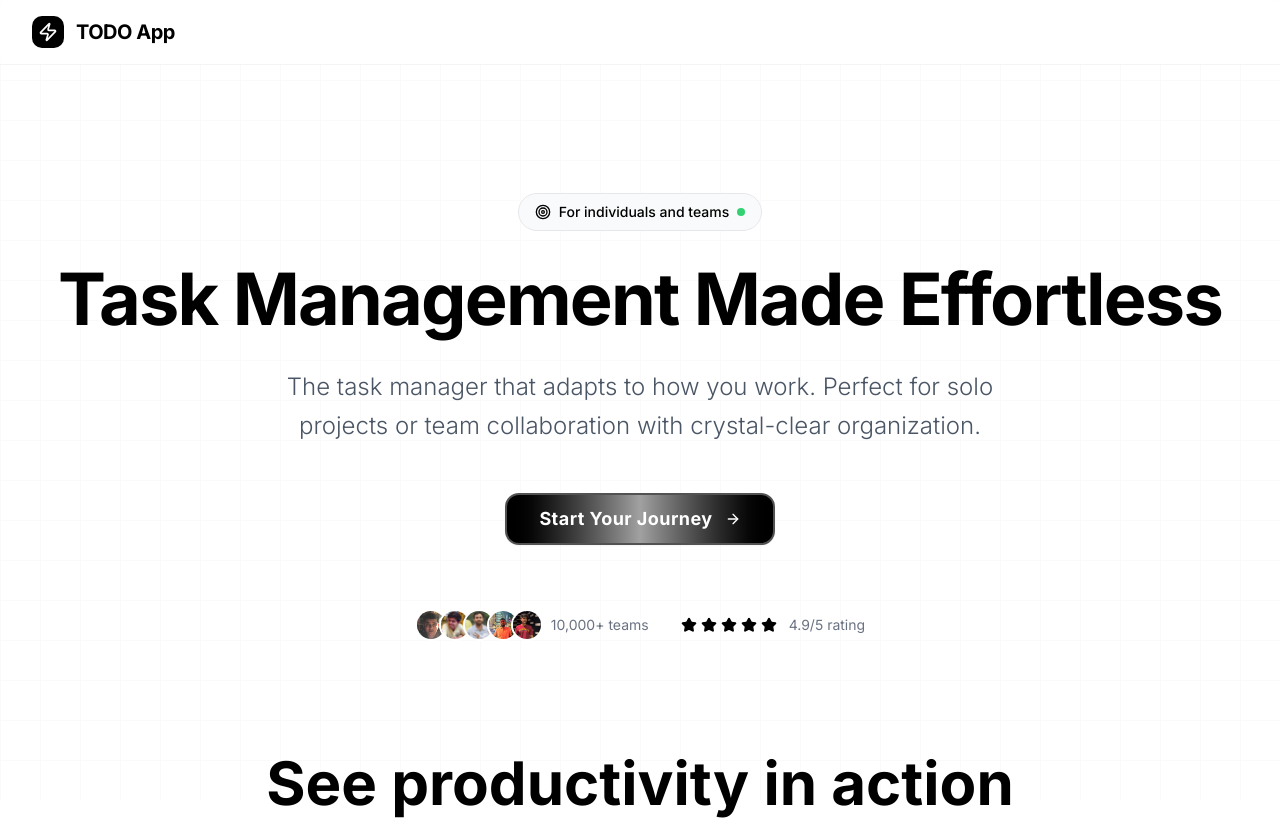
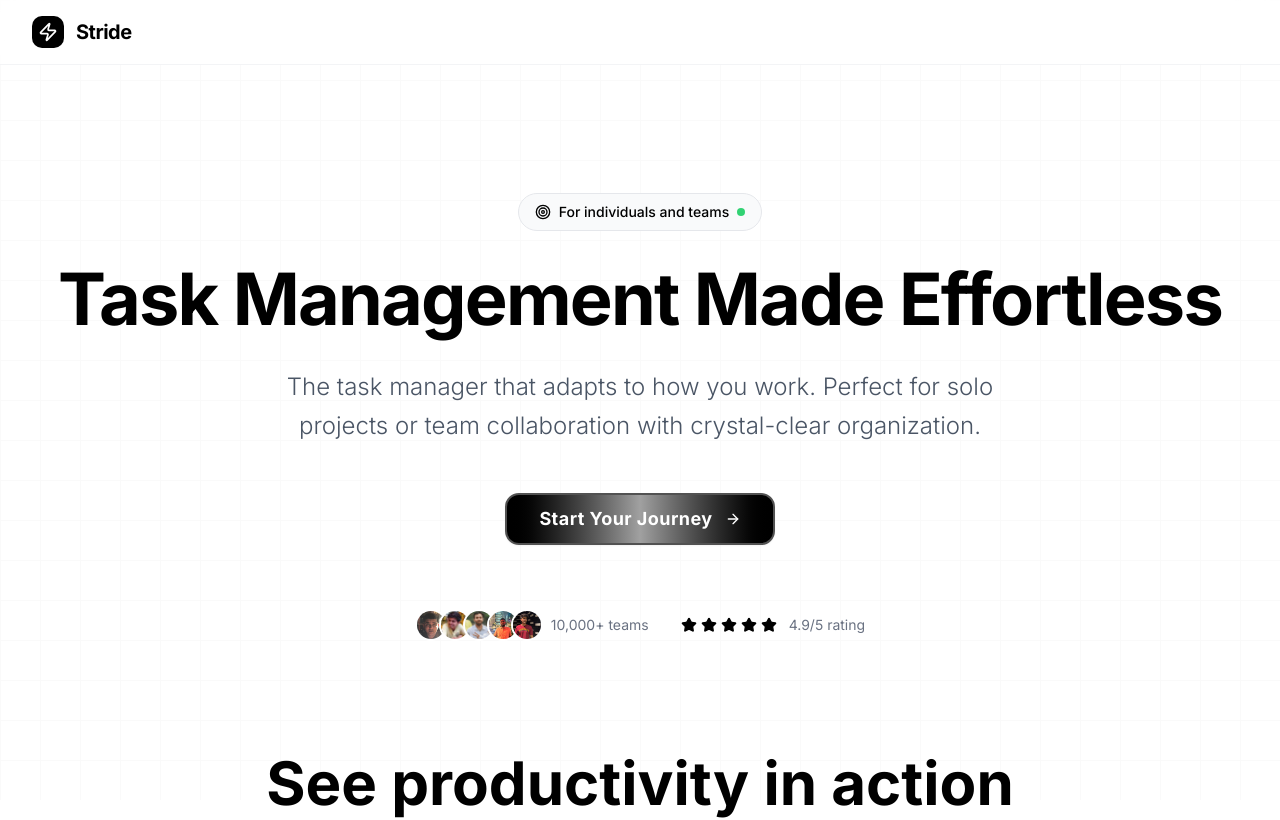
Before and after one commit to surajmaity1/todo-frontend, a Next.js app: page / in a window 1280 px wide. Shown: the top 820 px of the page. Built offline with nearby package versions, Linux system fonts and the light colour scheme; no server answers.

Commit message:
feat: update app name and update header to route to home root (#141)
* add link to dashboard route in sidebar header

* Update app name and reroute header to home route

```diff
--- a/components/app-sidebar.tsx
+++ b/components/app-sidebar.tsx
@@ -138,7 +138,9 @@ export const AppSidebar = ({ ...props }: React.ComponentProps<typeof Sidebar>) =
   return (
     <Sidebar {...props}>
       <SidebarHeader>
-        <h1 className="px-2 py-1 text-xl font-semibold">{appConfig.appName}</h1>
+        <Link href="/">
+          <h1 className="px-2 py-1 text-xl font-semibold">{appConfig.appName}</h1>
+        </Link>
       </SidebarHeader>
 
       <SidebarContent>
--- a/config/app-config.ts
+++ b/config/app-config.ts
@@ -9,7 +9,7 @@ const appConfigSchema = z.object({
 type TAppConfig = z.infer<typeof appConfigSchema>
 
 export const appConfig: TAppConfig = {
-  appName: 'TODO App',
+  appName: 'Stride',
   appDescription: 'An effective todo management systems for your teams.',
   backendBaseUrl: process.env.NEXT_PUBLIC_BACKEND_API_URL || '',
 }
```
